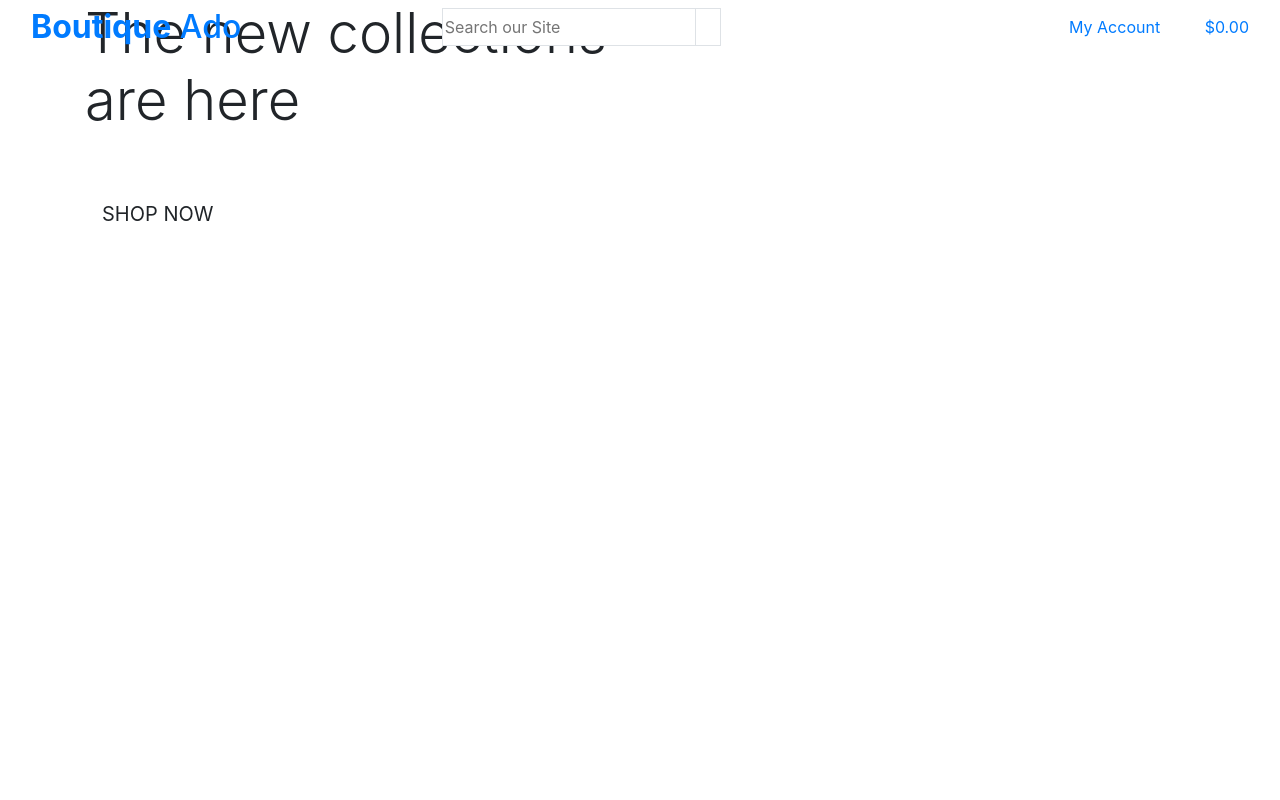
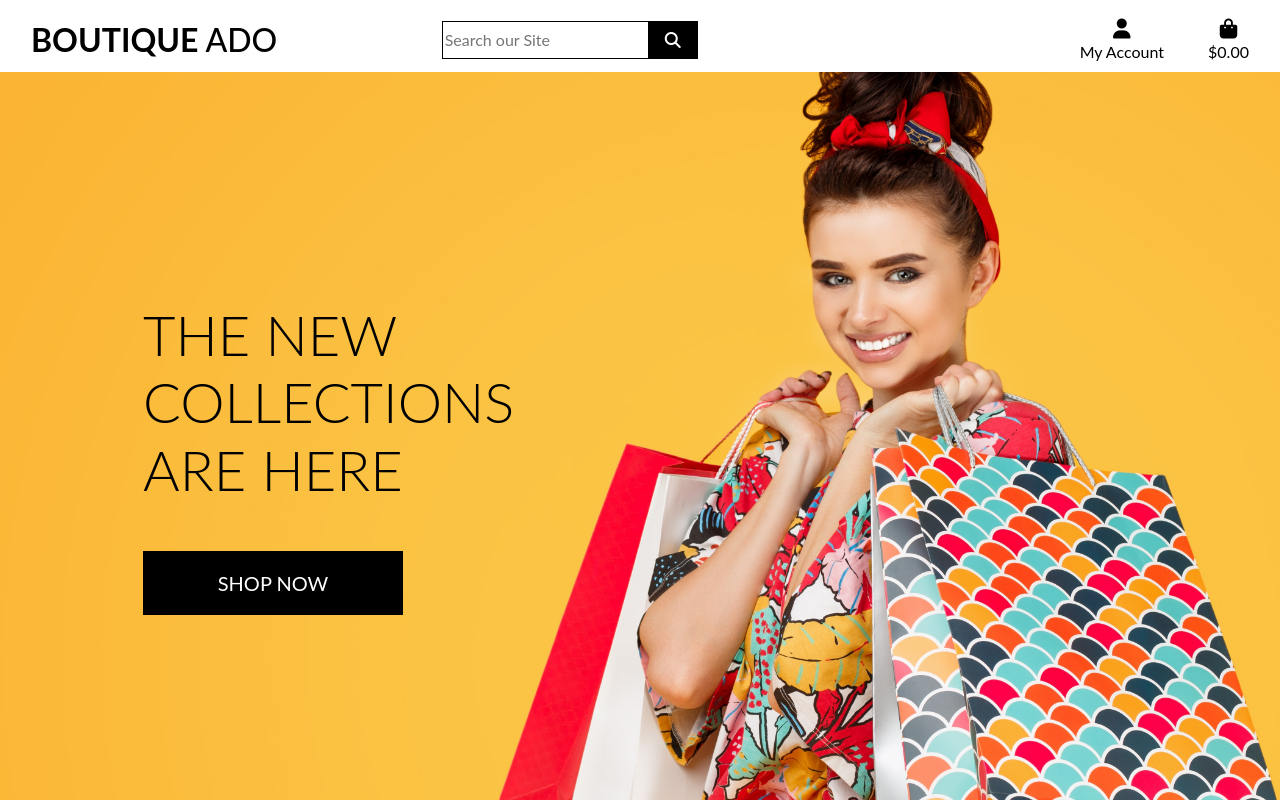
Before and after one commit to EAmbrozas/boutique-ado, a Django app: page / in a window 1280 px wide. Run offline with Django 3.2, Linux system fonts and the light colour scheme; some libraries are stand-ins or nearby versions.

Commit message:
Completed homepage header and css

```diff
--- a/boutique_ado/settings.py
+++ b/boutique_ado/settings.py
@@ -29,7 +29,7 @@ SECRET_KEY = os.environ.get('SECRET_KEY')
 # SECURITY WARNING: don't run with debug turned on in production!
 DEBUG = True
 
-ALLOWED_HOSTS = ['8000-eambrozas-boutiqueado-ph995mzss1r.ws-eu98.gitpod.io']
+ALLOWED_HOSTS = ['8000-eambrozas-boutiqueado-ph995mzss1r.ws-eu99.gitpod.io']
 
 
 # Application definition
@@ -155,3 +155,7 @@ STATIC_URL = '/static/'
 # https://docs.djangoproject.com/en/3.2/ref/settings/#default-auto-field
 
 DEFAULT_AUTO_FIELD = 'django.db.models.BigAutoField'
+STATICFILES_DIRS = (os.path.join(BASE_DIR, 'static'),)
+
+MEDIA_URL = '/media/'
+MEDIA_ROOT = os.path.join(BASE_DIR, 'media')
--- a/boutique_ado/urls.py
+++ b/boutique_ado/urls.py
@@ -15,9 +15,11 @@ Including another URLconf
 """
 from django.contrib import admin
 from django.urls import path, include
+from django.conf import settings
+from django.conf.urls.static import static
 
 urlpatterns = [
     path('admin/', admin.site.urls),
     path('accounts/', include('allauth.urls')),
     path('', include('home.urls')),
-]
+] + static(settings.MEDIA_URL, document_root=settings.MEDIA_ROOT)
--- /dev/null
+++ b/static/css/base.css
@@ -0,0 +1,81 @@
+html {
+    height: 100%;
+}
+
+body {
+    background: url('/media/homepage_background_cropped.jpg') no-repeat center center fixed;
+    background-size: cover;
+    height: calc(100vh - 164px);
+    color: #555;
+    font-family: 'Lato';
+}
+
+/* from Bulma */
+.icon {
+    align-items: center;
+    display: inline-flex;
+    justify-content: center;
+    height: 1.5rem;
+    width: 1.5rem;
+}
+
+.logo-font {
+    text-transform: uppercase;
+}
+
+.main-logo-link {
+    width: fit-content;
+}
+
+.shop-now-button {
+    background: black;
+    color: white;
+    min-width: 260px;
+}
+
+.btn-black {
+    background: black;
+    color: white;
+}
+
+.shop-now-button:hover,
+.shop-now-button:active,
+.shop-now-button:focus,
+.btn-black:hover,
+.btn-black:active,
+.btn-black:focus {
+    background: #222;
+    color: white;
+}
+
+.text-black {
+    color: #000 !important;
+}
+
+.border-black {
+    border: 1px solid black !important;
+}
+
+/* -------------------------------- Media Queries */
+
+/* Slightly larger container on xl screens */
+@media (min-width: 1200px) {
+  .container {
+    max-width: 80%;
+  }
+}
+
+/* fixed top navbar only on medium and up */
+@media (min-width: 992px) {
+    .fixed-top-desktop-only {
+        position: fixed;
+        top: 0;
+        right: 0;
+        left: 0;
+        z-index: 1030;
+    }
+
+    .header-container {
+        padding-top: 164px;
+    }
+}
--- a/templates/base.html
+++ b/templates/base.html
@@ -17,6 +17,8 @@
     <!--CSS-->
     {% block corecss %}
         <link rel="stylesheet" href="https://cdn.jsdelivr.net/npm/bootstrap@4.6.2/dist/css/bootstrap.min.css" integrity="sha384-xOolHFLEh07PJGoPkLv1IbcEPTNtaed2xpHsD9ESMhqIYd0nLMwNLD69Npy4HI+N" crossorigin="anonymous">
+        <link href="https://fonts.googleapis.com/css2?family=Roboto:wght@100;300;400;500;700;900&display=swap" rel="stylesheet">
+        <link rel="stylesheet" href="{% static 'css/base.css' %}">
     {% endblock %}
 
     {% block extra_css %}
@@ -24,6 +26,7 @@
 
     <!--JS-->
     {% block corejs %}
+        <script src="https://kit.fontawesome.com/481ffab01d.js" crossorigin="anonymous"></script>
         <script src="https://cdn.jsdelivr.net/npm/jquery@3.5.1/dist/jquery.min.js" integrity="sha256-9/aliU8dGd2tb6OSsuzixeV4y/faTqgFtohetphbbj0=" crossorigin="anonymous"></script>
         <script src="https://cdn.jsdelivr.net/npm/bootstrap@4.6.2/dist/js/bootstrap.bundle.min.js" integrity="sha384-Fy6S3B9q64WdZWQUiU+q4/2Lc9npb8tCaSX9FK7E8HnRr0Jz8D6OP9dO5Vg3Q9ct" crossorigin="anonymous"></script>
     {% endblock %}
@@ -35,7 +38,7 @@
   </head>
   <body>
     <header class="container-fluid fixed-top">
-        <div class="row">
+        <div id="topnav" class="row bg-white pt-lg-2 d-none d-lg-flex">
             <div class="col-12 col-lg-4 my-auto py-1 py-lg-0 text-center text-lg-left">
                 <a href="{% url 'home' %}" class="nav-link main-logo-link">
                     <h2 class="logo-font text-black my-0"><strong>Boutique</strong> Ado</h2>
```
Also changed, not shown: media/homepage_background_cropped.jpg (added).
